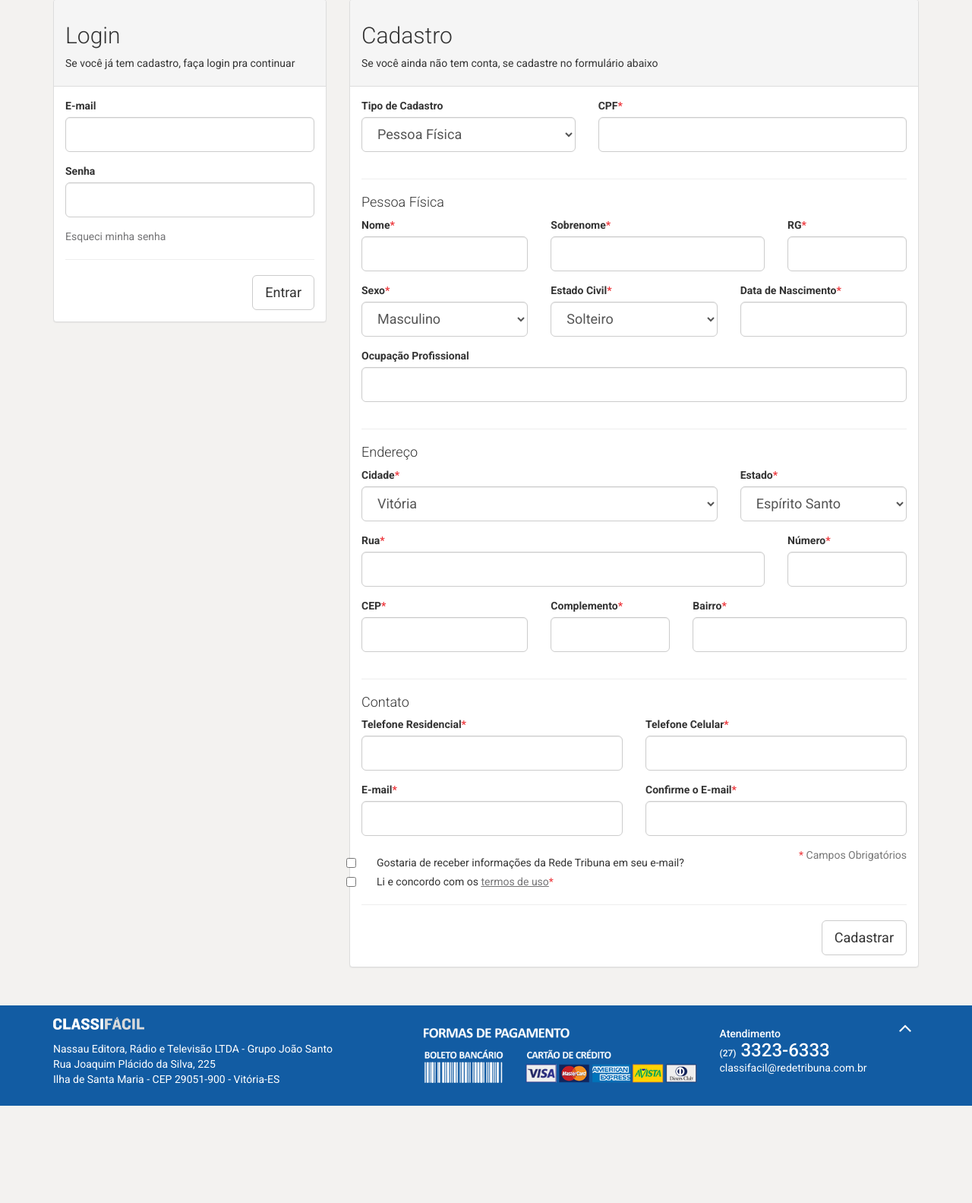
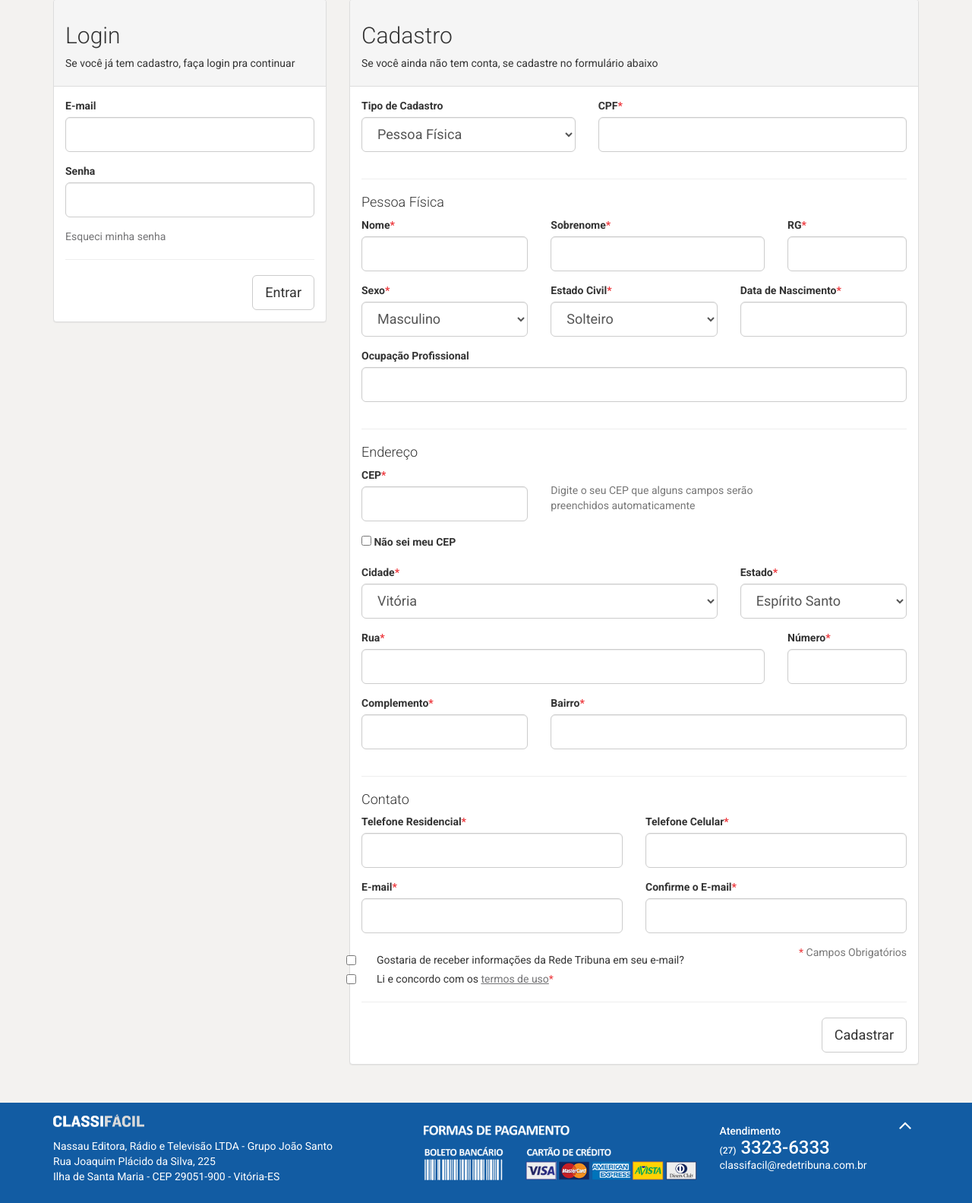
Before and after one commit to romulo1984/classifacil, a PHP site: page /login.php in a window 1280 px wide. Shown: the part 338-1921 px from the top of the page at 76% size. Before the commit the page ends 1793 px from the top, so only its background shows below. Run offline with PHP 8.4, Linux system fonts and the light colour scheme; data that the repository does not hold is empty; some libraries are stand-ins or nearby versions.

Commit message:
CEP em primeiro no form de endereço e outras pequenas alterações

```diff
--- a/_footer.php
+++ b/_footer.php
@@ -61,11 +61,13 @@
 <?php
 
 if(isset($js)){
-    foreach($js as $value){
-        echo '<script src="';
-        echo $value;
-        echo '"></script>';
-        echo PHP_EOL;
+    foreach($js as $key=>$value){
+        if($value != 'HEAD'){
+            echo '<script src="';
+            echo $value;
+            echo '"></script>';
+            echo PHP_EOL;
+        }
     }
 }
 
--- a/_header.php
+++ b/_header.php
@@ -45,6 +45,17 @@ if( (isset($_POST['logged'])) && ($_POST['logged'] == 'logout')){
             echo $value;
             echo '" rel="stylesheet">';
             echo PHP_EOL;
+        }
+    }
+
+    if(isset($js)){
+        foreach($js as $key=>$value){
+            if($value == 'HEAD'){
+                echo '<script src="';
+                echo $key;
+                echo '"></script>';
+                echo PHP_EOL;
+            }
         }
     }
 
--- a/assets/css/main.css
+++ b/assets/css/main.css
@@ -34,6 +34,9 @@
 }
 .text-laranja-diversos {
   color: #f58733;
+}
+.text-roxo-busca {
+  color: #A54586;
 }
 .bg-branco {
   background-color: #ffffff !important;
@@ -660,6 +663,10 @@ footer a:hover {
   margin-top: 0;
   font-size: 3.2em;
 }
+.titulo-categoria h3 {
+  margin-top: 0;
+  font-size: 2.8em;
+}
 .context-imoveis .titulo-categoria h1 {
   color: #75bf4f;
 }
--- a/assets/css/main.less
+++ b/assets/css/main.less
@@ -285,6 +285,10 @@ footer {
         margin-top:0;
         font-size:3.2em;
     }
+    h3 {
+        margin-top:0;
+        font-size:2.8em;
+    }
 }
 
 .context-categoria(@name, @color, @btn) {
--- a/assets/css/mixins.css
+++ b/assets/css/mixins.css
@@ -33,6 +33,9 @@
 }
 .text-laranja-diversos {
   color: #f58733;
+}
+.text-roxo-busca {
+  color: #A54586;
 }
 .bg-branco {
   background-color: #ffffff !important;
--- a/assets/css/mixins.less
+++ b/assets/css/mixins.less
@@ -35,6 +35,9 @@
 }
 .text-laranja-diversos {
     color: @laranja-diversos;
+}
+.text-roxo-busca {
+    color: @roxo-busca;
 }
 
 .bg-branco {
--- a/assets/css/variaveis.less
+++ b/assets/css/variaveis.less
@@ -8,6 +8,7 @@
 @branco: #ffffff;
 
 @creme: #f3f2f0;
+@roxo-busca: #A54586;
 
 @verde-imoveis: #75bf4f;
 @roxo-veiculos: #3d4094;
--- a/busca.php
+++ b/busca.php
@@ -9,10 +9,10 @@ include('_header.php');
 
 <div class="container">
     <div class="row padding-2x">
-        <div class="col-sm-3 titulo-categoria">
-            <h1>busca</h1>
+        <div class="col-sm-4 titulo-categoria text-roxo-busca">
+            <h3>resultados da busca</h3>
         </div>
-        <div class="col-sm-9">
+        <div class="col-sm-8">
 
             <?php include('_search_bar.php'); ?>
 
--- a/login.php
+++ b/login.php
@@ -121,6 +121,23 @@ include('_header.php');
                                     <hr>
                                     <h4 class="text-300">Endereço</h4>
                                 </div>
+                                <div class="col-md-4">
+                                    <div class="form-group">
+                                        <label for="">CEP<span class="text-vermelho">*</span></label>
+                                        <input type="text" class="form-control input-lg">
+                                    </div>
+                                    <div class="form-group">
+                                        <label for="nao-sei-meu-cep-cpf">
+                                            <input id="nao-sei-meu-cep-cpf" type="checkbox"> Não sei meu CEP
+                                        </label>
+                                    </div>
+                                </div>
+                                <div class="col-md-6">
+                                    <p class="text-muted" style="padding-top:20px;">
+                                        Digite o seu CEP que alguns campos serão preenchidos automaticamente
+                                    </p>
+                                </div>
+                                <div class="clearfix"></div>
                                 <div class="col-md-8">
                                     <div class="form-group">
                                         <label for="">Cidade<span class="text-vermelho">*</span></label>
@@ -131,7 +148,6 @@ include('_header.php');
                                             <option value="...">...</option>
                                         </select>
                                     </div>
-
                                 </div>
                                 <div class="col-md-4">
                                     <div class="form-group">
@@ -159,17 +175,11 @@ include('_header.php');
                                 </div>
                                 <div class="col-md-4">
                                     <div class="form-group">
-                                        <label for="">CEP<span class="text-vermelho">*</span></label>
-                                        <input type="text" class="form-control input-lg">
-                                    </div>
-                                </div>
-                                <div class="col-md-3">
-                                    <div class="form-group">
                                         <label for="">Complemento<span class="text-vermelho">*</span></label>
                                         <input type="text" class="form-control input-lg">
                                     </div>
                                 </div>
-                                <div class="col-md-5">
+                                <div class="col-md-8">
                                     <div class="form-group">
                                         <label for="">Bairro<span class="text-vermelho">*</span></label>
                                         <input type="text" class="form-control input-lg">
@@ -259,6 +269,23 @@ include('_header.php');
                                     <hr>
                                     <h4 class="text-300">Endereço</h4>
                                 </div>
+                                <div class="col-md-4">
+                                    <div class="form-group">
+                                        <label for="">CEP<span class="text-vermelho">*</span></label>
+                                        <input type="text" class="form-control input-lg">
+                                    </div>
+                                    <div class="form-group">
+                                        <label for="nao-sei-meu-cep-cpf">
+                                            <input id="nao-sei-meu-cep-cpf" type="checkbox"> Não sei meu CEP
+                                        </label>
+                                    </div>
+                                </div>
+                                <div class="col-md-6">
+                                    <p class="text-muted" style="padding-top:20px;">
+                                        Digite o seu CEP que alguns campos serão preenchidos automaticamente
+                                    </p>
+                                </div>
+                                <div class="clearfix"></div>
                                 <div class="col-md-8">
                                     <div class="form-group">
                                         <label for="">Cidade<span class="text-vermelho">*</span></label>
@@ -297,17 +324,11 @@ include('_header.php');
                                 </div>
                                 <div class="col-md-4">
                                     <div class="form-group">
-                                        <label for="">CEP<span class="text-vermelho">*</span></label>
-                                        <input type="text" class="form-control input-lg">
-                                    </div>
-                                </div>
-                                <div class="col-md-3">
-                                    <div class="form-group">
                                         <label for="">Complemento<span class="text-vermelho">*</span></label>
                                         <input type="text" class="form-control input-lg">
                                     </div>
                                 </div>
-                                <div class="col-md-5">
+                                <div class="col-md-8">
                                     <div class="form-group">
                                         <label for="">Bairro<span class="text-vermelho">*</span></label>
                                         <input type="text" class="form-control input-lg">
```
